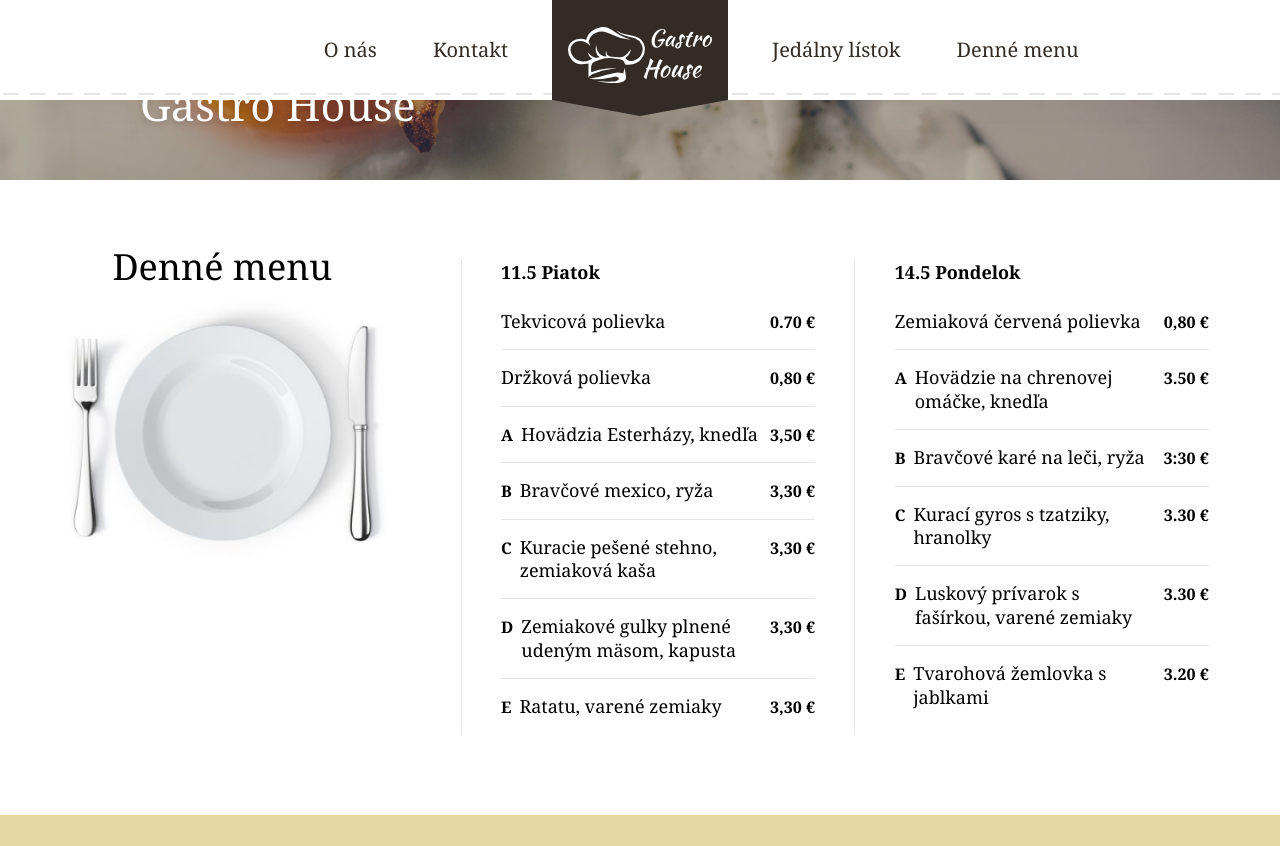
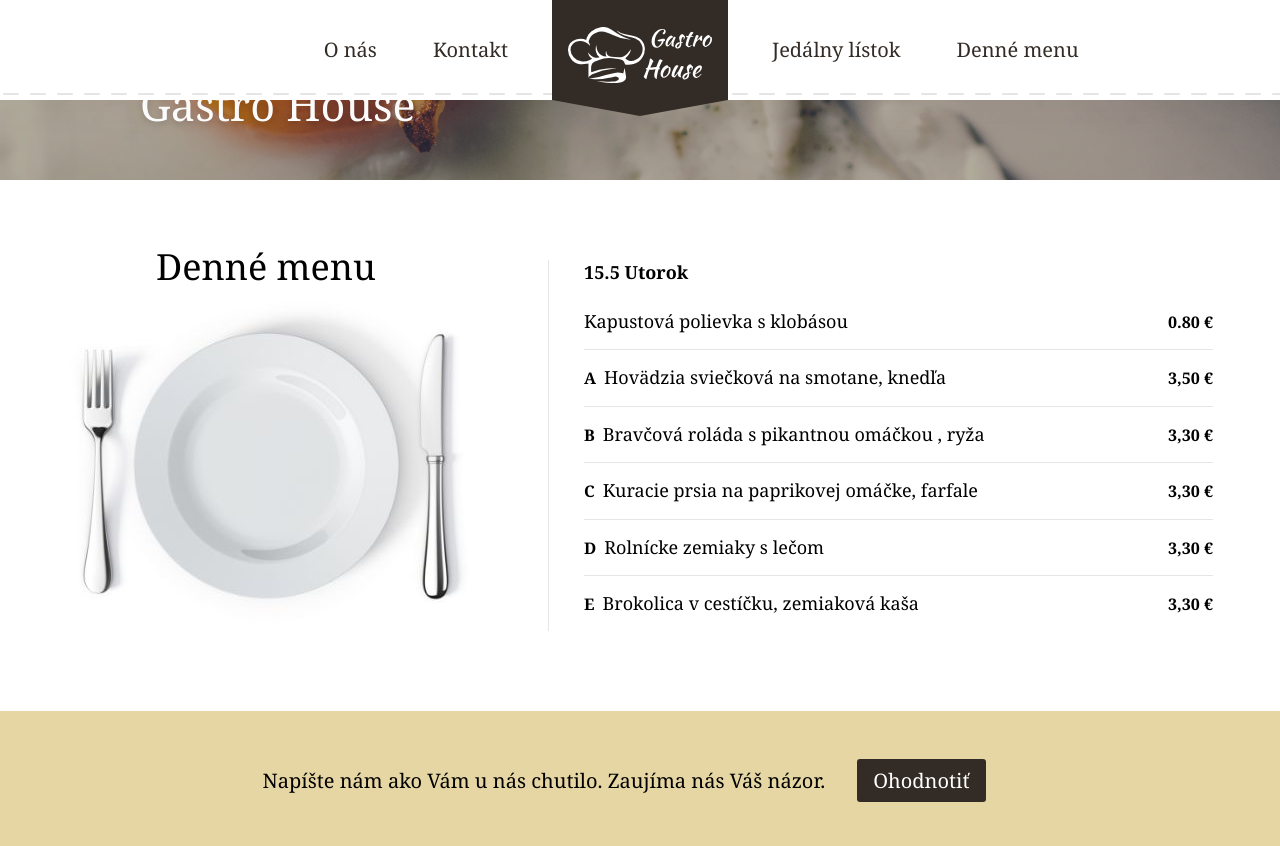
Before and after one commit to gastrohouse/web, a Jekyll site: the page built from _pages/home.html, in a window 1280 px wide and 900 px high, scrolled down 550 px, cut to the strip 0-846 px from the top of the window. Built offline with Jekyll 4.4.1, drawn with Linux system fonts in a browser that asks for light colours.

Commit message:
Update from Forestry.io - _pages/home.html

```diff
--- a/_pages/home.html
+++ b/_pages/home.html
@@ -2,47 +2,25 @@
 permalink: "/"
 layout: home
 menu:
-- day: 11.5 Piatok
+- day: 15.5 Utorok
   food:
-  - title: Tekvicová polievka
-    price: '0.70'
-  - title: Držková polievka
-    price: 0,80
-    mark:
-  - title: Hovädzia Esterházy, knedľa
+  - title: Kapustová polievka s klobásou
+    price: '0.80'
+  - title: Hovädzia sviečková na smotane, knedľa
     mark: A
     price: '3,50'
-  - title: Bravčové mexico, ryža
+  - title: Bravčová roláda s pikantnou omáčkou , ryža
     mark: B
     price: '3,30'
-  - title: Kuracie pešené stehno, zemiaková kaša
+  - title: Kuracie prsia na paprikovej omáčke, farfale
     mark: C
     price: '3,30'
-  - title: Zemiakové gulky plnené udeným mäsom, kapusta
+  - title: Rolnícke zemiaky s lečom
     mark: D
     price: '3,30'
-  - title: Ratatu, varené zemiaky
+  - title: Brokolica v cestíčku, zemiaková kaša
     mark: E
     price: '3,30'
-- day: 14.5 Pondelok
-  food:
-  - title: Zemiaková červená polievka
-    price: 0,80
-  - title: Hovädzie na chrenovej omáčke, knedľa
-    mark: A
-    price: '3.50'
-  - title: Bravčové karé na leči, ryža
-    mark: B
-    price: '3:30'
-  - title: Kurací gyros s tzatziky, hranolky
-    mark: C
-    price: '3.30'
-  - title: Luskový prívarok s fašírkou, varené zemiaky
-    mark: D
-    price: '3.30'
-  - title: Tvarohová žemlovka s jablkami
-    mark: E
-    price: '3.20'
 intro:
   title: Gastro House
   perex: ''
```
